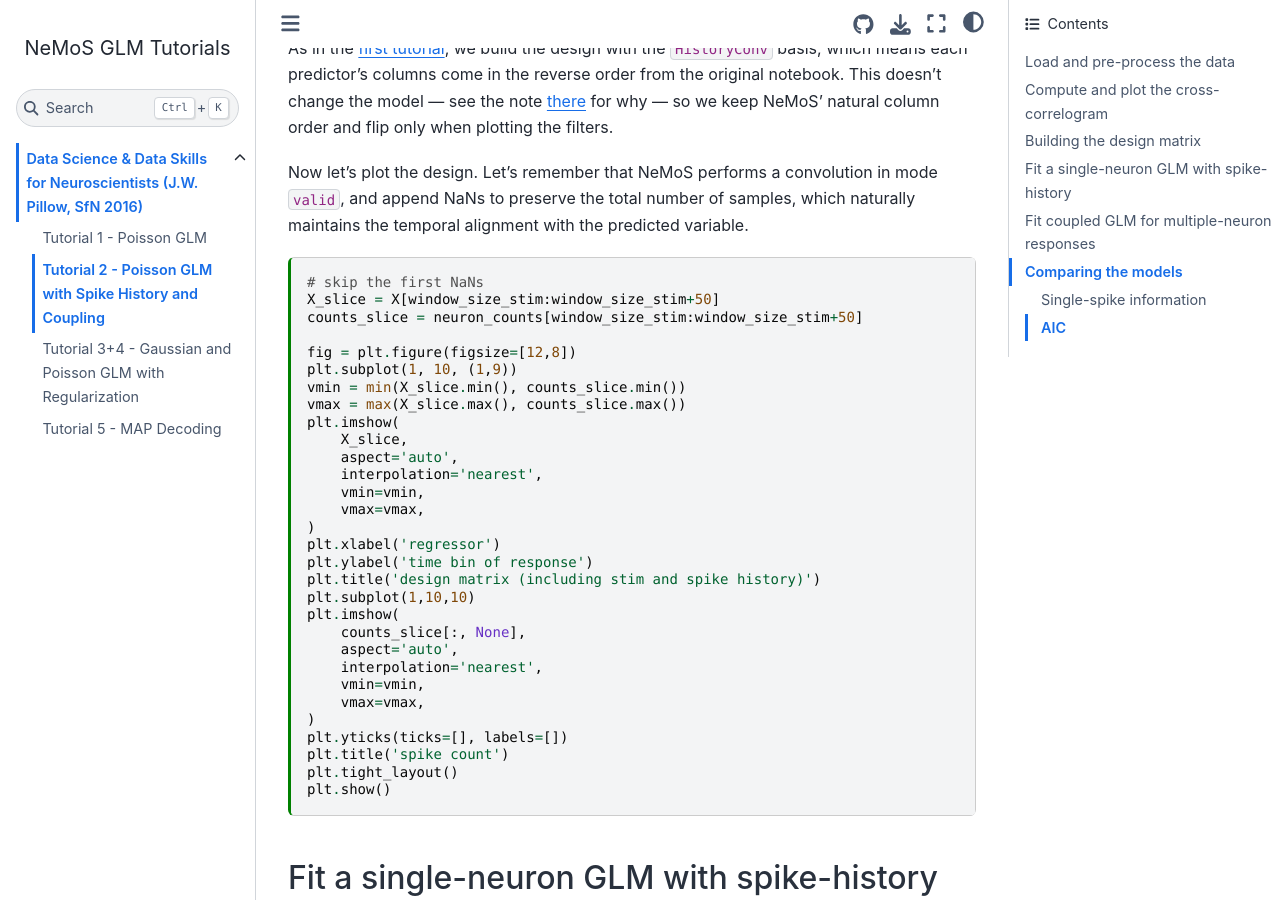
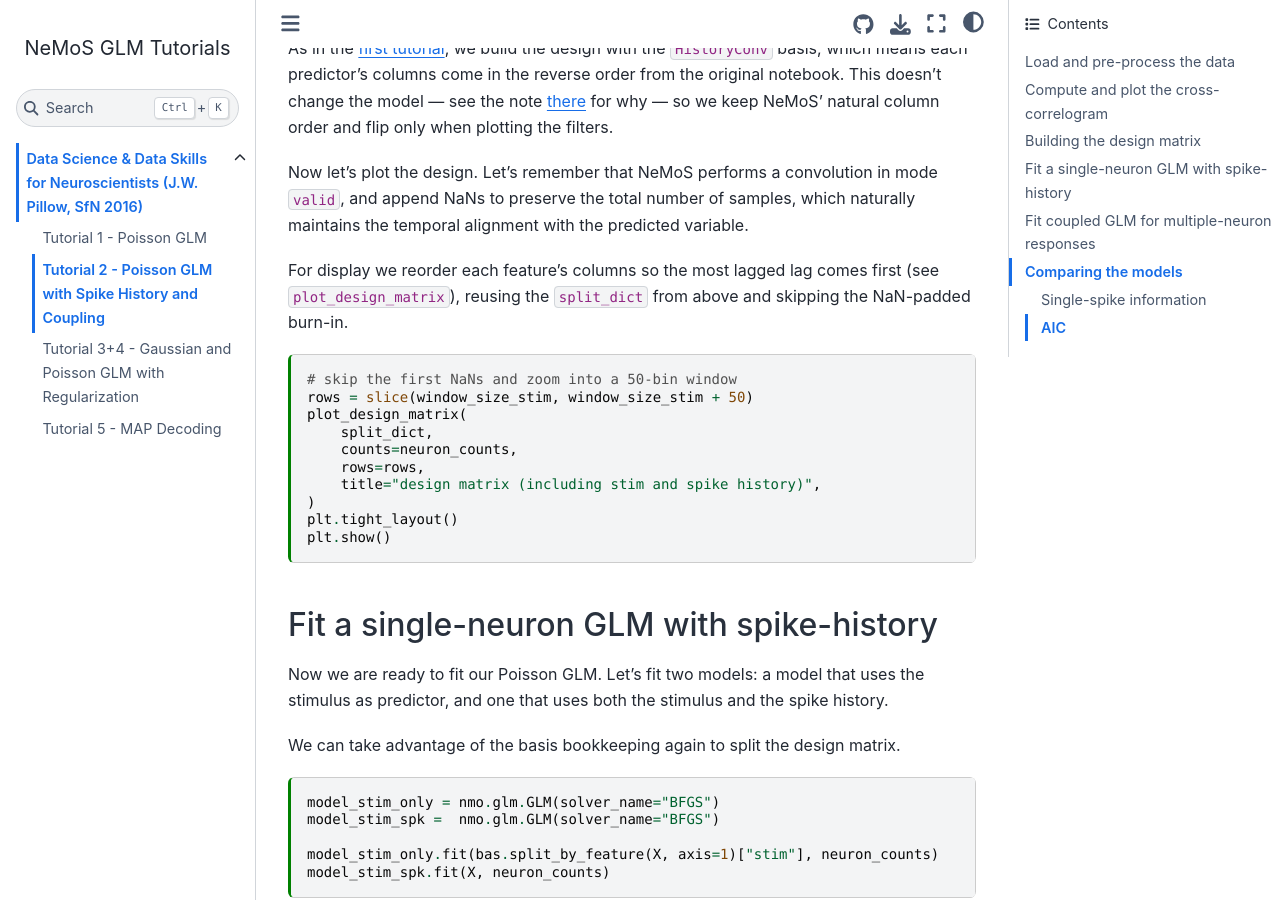
Before and after one commit to BalzaniEdoardo/nemos_glm_tutorials, a Sphinx documentation site: the page built from docs/tutorials/Sfn-2016-tutorial-GLMs/02_spike_history_coupled_glm.md, in a window 1280 px wide and 900 px high, scrolled down 3473 px. Built offline with Sphinx 7.4.7 and the Sphinx Book theme 1.1.4, drawn with Linux system fonts in a browser that asks for light colours; some of the changed text lies outside the part shown.

Commit message:
revert heatmap

````diff
--- a/docs/tutorials/Sfn-2016-tutorial-GLMs/02_spike_history_coupled_glm.md
+++ b/docs/tutorials/Sfn-2016-tutorial-GLMs/02_spike_history_coupled_glm.md
@@ -40,7 +40,7 @@
 
 import matplotlib.pyplot as plt
 import numpy as np
-from nemos_tutorials import fetch_data, PALETTE, plot_counts
+from nemos_tutorials import fetch_data, PALETTE, plot_counts, plot_design_matrix
 import pynapple as nap
 import jax
 from scipy.io import loadmat
@@ -168,35 +168,19 @@
 
 Now let's plot the design. Let's remember that NeMoS performs a convolution in mode `valid`, and append NaNs to preserve the total number of samples, which naturally maintains the temporal alignment with the predicted variable.
 
+For display we reorder each feature's columns so the most lagged lag comes first
+(see `plot_design_matrix`), reusing the `split_dict` from above and skipping the
+NaN-padded burn-in.
+
 ```{code-cell} ipython3
-# skip the first NaNs
-X_slice = X[window_size_stim:window_size_stim+50]
-counts_slice = neuron_counts[window_size_stim:window_size_stim+50]
-
-fig = plt.figure(figsize=[12,8])
-plt.subplot(1, 10, (1,9))
-vmin = min(X_slice.min(), counts_slice.min())
-vmax = max(X_slice.max(), counts_slice.max())
-plt.imshow(
-    X_slice,
-    aspect='auto',
-    interpolation='nearest',
-    vmin=vmin,
-    vmax=vmax,
+# skip the first NaNs and zoom into a 50-bin window
+rows = slice(window_size_stim, window_size_stim + 50)
+plot_design_matrix(
+    split_dict,
+    counts=neuron_counts,
+    rows=rows,
+    title="design matrix (including stim and spike history)",
 )
-plt.xlabel('regressor')
-plt.ylabel('time bin of response')
-plt.title('design matrix (including stim and spike history)')
-plt.subplot(1,10,10)
-plt.imshow(
-    counts_slice[:, None],
-    aspect='auto',
-    interpolation='nearest',
-    vmin=vmin,
-    vmax=vmax,
-)
-plt.yticks(ticks=[], labels=[])
-plt.title('spike count')
 plt.tight_layout()
 plt.show()
 ```
@@ -323,13 +307,12 @@
 
 ```{code-cell} ipython3
 
-# Take first 50 valid samples
-X_slice = X_coupling[window_size_stim: window_size_stim+50]
-fig = plt.figure(figsize=[12,8])
-plt.imshow(X_slice, aspect='auto', interpolation='nearest')
-plt.xlabel('regressor')
-plt.ylabel('time bin of response')
-plt.title('design matrix (stim and 4 neurons spike history)')
+# same per-feature reordering, now on the coupled split (the spike block is 3D)
+plot_design_matrix(
+    split_coupling,
+    rows=slice(window_size_stim, window_size_stim + 50),
+    title="design matrix (stim and 4 neurons spike history)",
+)
 plt.show()
 ```
 
--- a/src/nemos_tutorials/__init__.py
+++ b/src/nemos_tutorials/__init__.py
@@ -1,2 +1,2 @@
 from .fetch import fetch_data
-from .plotting import PALETTE, plot_counts
+from .plotting import PALETTE, plot_counts, plot_design_matrix
````
Also changed, not shown: 1 other file.
